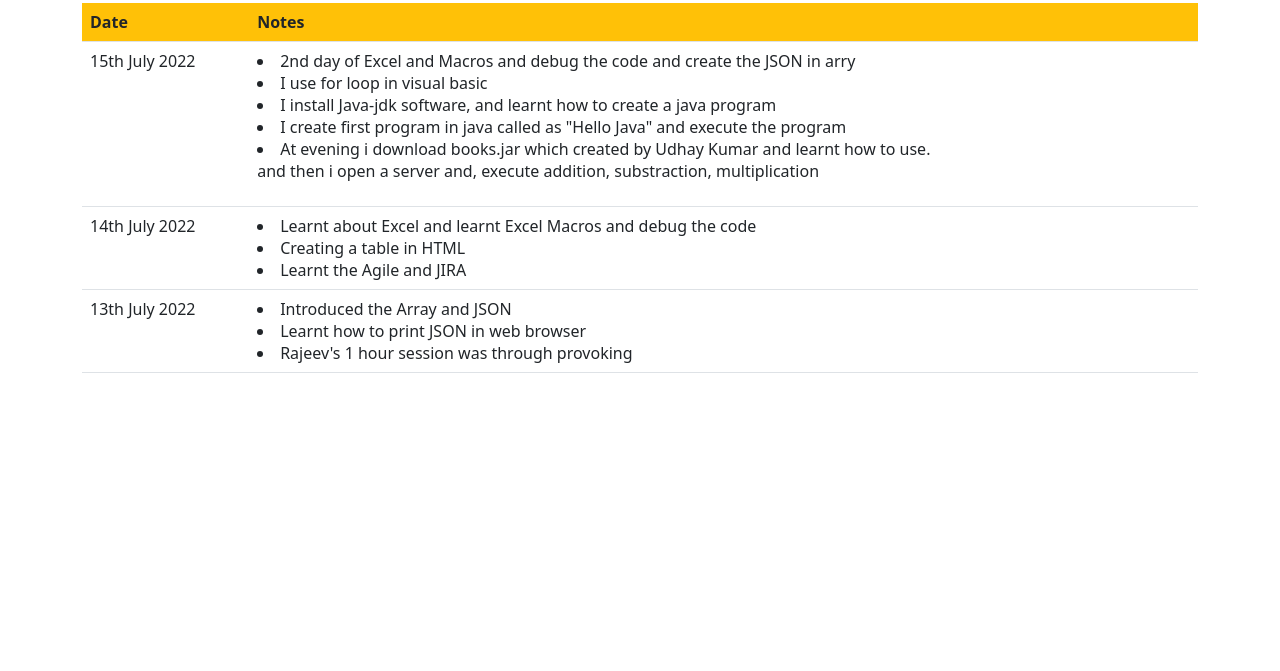
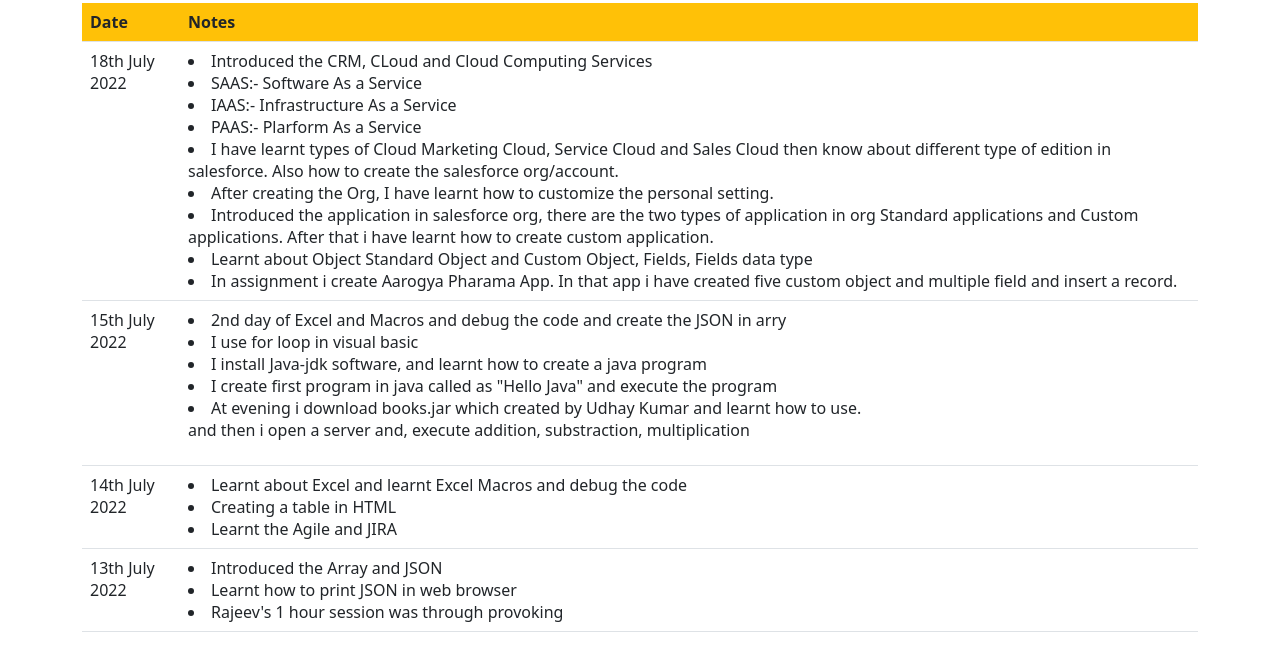
Before and after one commit to mahesht-mrk/mahesht-mrk.github.io, a plain HTML site: page journal.html in a window 1280 px wide. Shown: the part 53-724 px from the top of the page. Drawn offline with nearby package versions, Linux system fonts and the light colour scheme.

Commit message:
Update journal.html

```diff
--- a/journal.html
+++ b/journal.html
@@ -16,6 +16,20 @@
 				</tr>
 			</thead>
 			<tbody>
+				<tr>
+					<td>18th July 2022</td>
+					<td>
+						<li>Introduced the CRM, CLoud and Cloud Computing Services</li>
+						<li>SAAS:- Software As a Service</li>
+						<li>IAAS:- Infrastructure As a Service</li>
+						<li>PAAS:- Plarform As a Service</li>
+						<li>I have learnt types of Cloud  Marketing Cloud, Service Cloud and Sales Cloud then know about different type of edition in salesforce. Also how to create the salesforce org/account. </li>
+						<li>After creating the Org, I have learnt how to customize the personal setting. </li>
+						<li>Introduced the application in salesforce org, there are the two types of application in org Standard applications and Custom applications. After that i have learnt how to create custom application.</li>
+						<li>Learnt about Object Standard Object and Custom Object, Fields, Fields data type </li>
+						<li>In assignment i create Aarogya Pharama App. In that app i have created five custom object and multiple field and insert a record.</li>
+					</td>
+				</tr>
 				<tr>
 					<td>15th July 2022</td>
 					<td>
```
